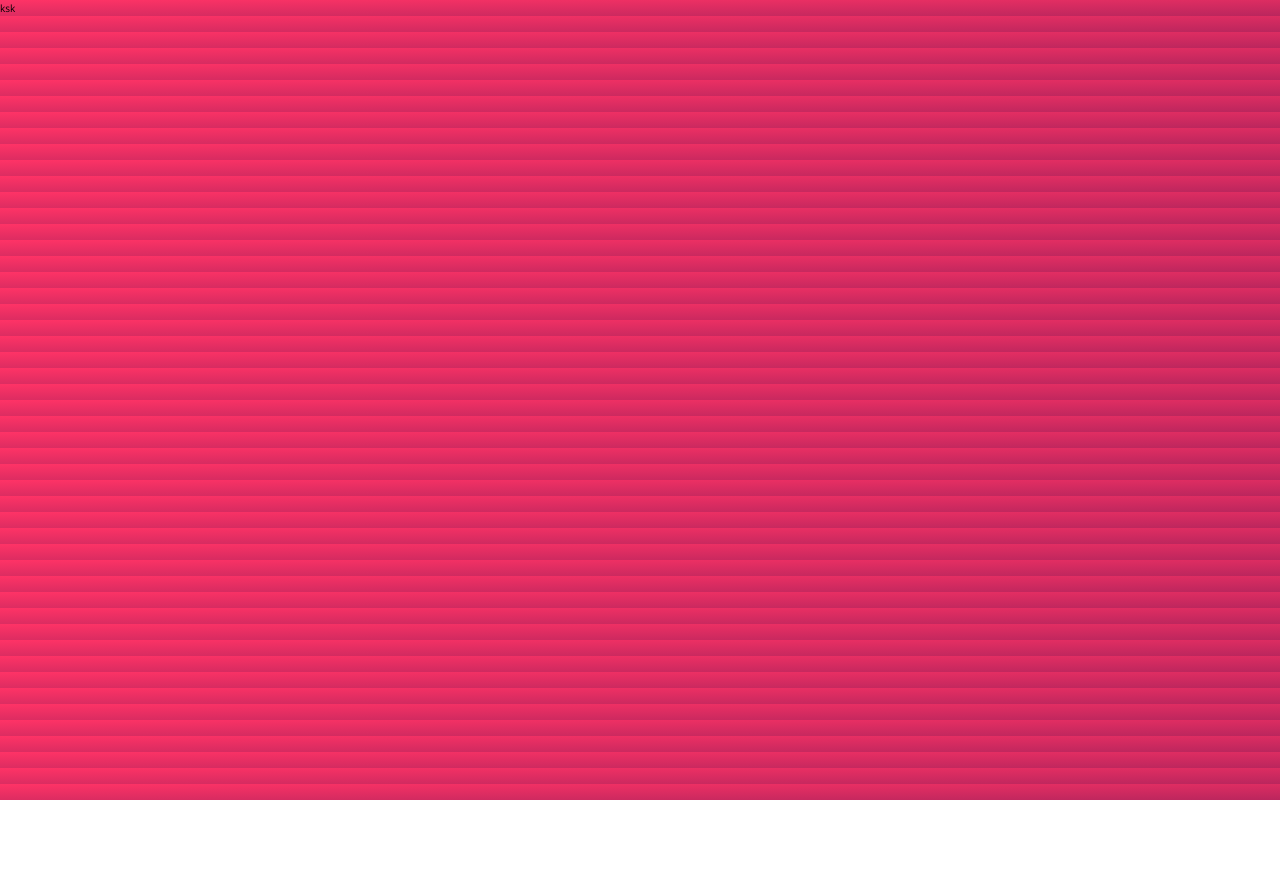
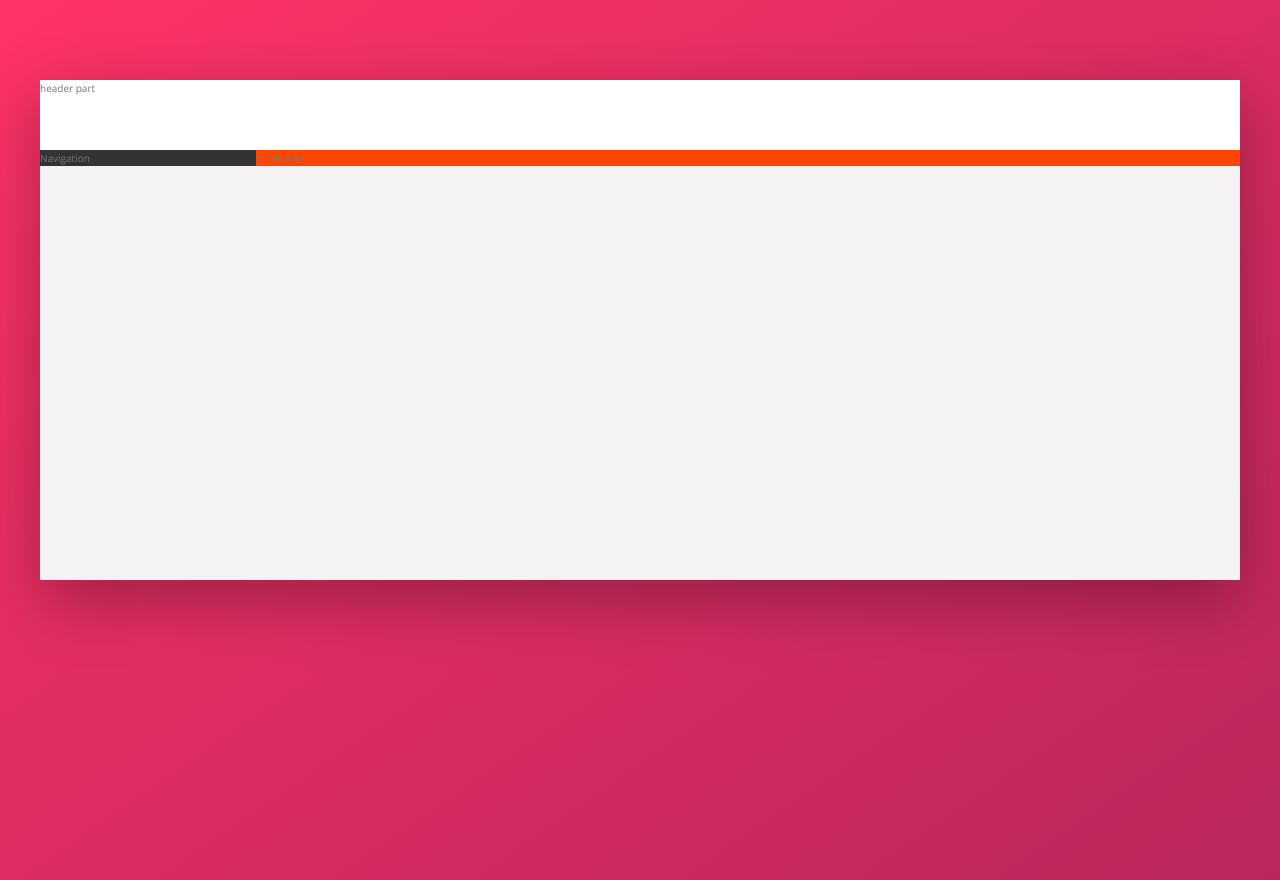
Before and after one commit to sohailexe/trillo, a website: page index.html in a window 1280 px wide. Before the commit the page ends 800 px from the top, so only its background shows below. Drawn offline with nearby package versions, Linux system fonts and the light colour scheme.

Commit message:
flex-layout-added

```diff
--- a/index.html
+++ b/index.html
@@ -13,7 +13,21 @@
 </head>
 
 <body>
-    ksk
+    <div class="container">
+
+        <header class="header">
+            header part
+        </header>
+
+        <div class="content">
+            <nav class="sidebar">
+                Navigation
+            </nav>
+            <main class="hotel-view">
+                hotel view
+            </main>
+        </div>
+    </div>
 </body>
 
 </html>
--- a/sass/_base.scss
+++ b/sass/_base.scss
@@ -19,6 +19,8 @@
     --color-grey-dark-1: #333;
     --color-grey-dark-2: #777;
     --color-grey-dark-3: #999;
+
+    --shadow-dark: 0 2rem 6rem rgba(0,0,0, .3);
 
 
 }
--- a/sass/_layout.scss
+++ b/sass/_layout.scss
@@ -0,0 +1,29 @@
+.container{
+    max-width: 120rem;
+
+    margin: 8rem auto;
+    background-color: var(--color-grey-light-2);
+    box-shadow: var(--shadow-dark);
+
+    min-height: 50rem;
+}
+.header{
+    height: 7rem;
+    background-color: #fff;
+    border-bottom: var(--color-grey-light-2);
+}
+
+.content{
+    display: flex;
+
+}
+
+.sidebar{
+    background-color: var(--color-grey-dark-1);
+    flex: 0 0 18%;
+}
+
+.hotel-view{
+    background-color: orangered;
+    flex: 1;
+}
```
Also changed, not shown: css/style.css, 1 other file.
